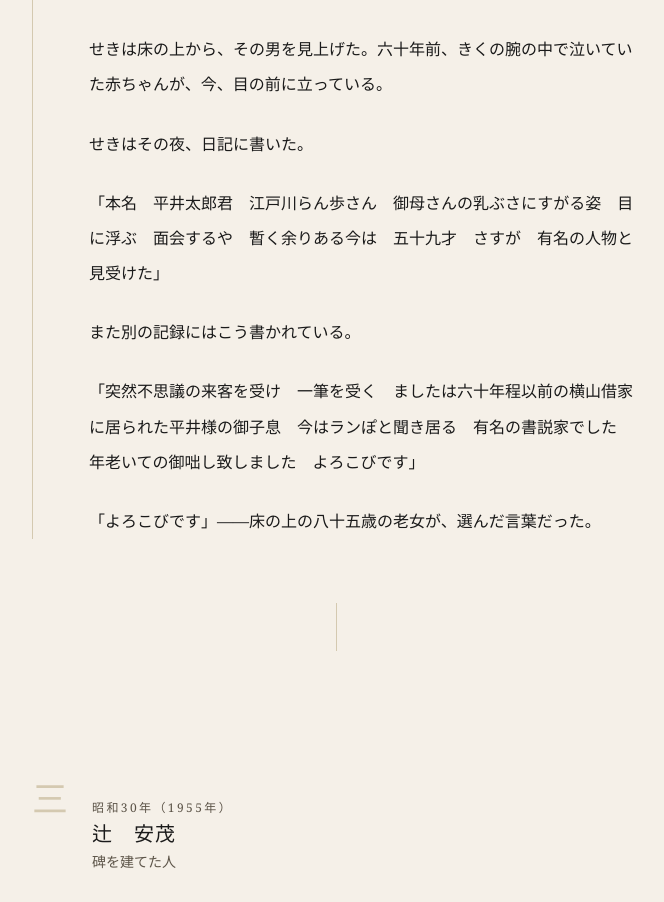
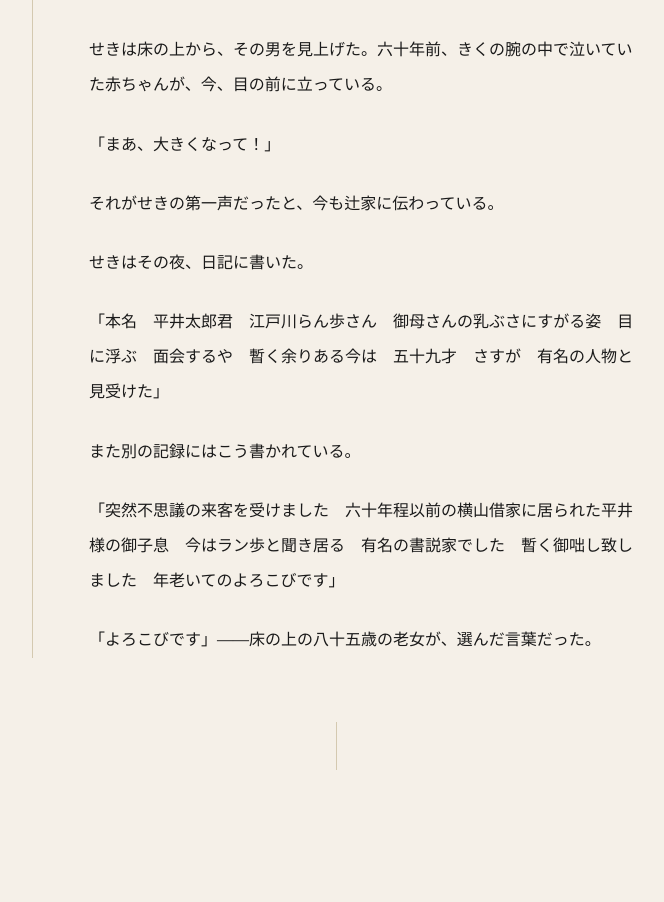
Before and after one commit to RampotoNabari/ranpo-museum, a Next.js app: page /story in a window 1280 px wide. Shown: the part 2200-3102 px from the top of the page, without its empty margins (304-968 px from the left). Built offline with nearby package versions, Linux system fonts and the light colour scheme.

Commit message:
せきの第一声を追加

```diff
--- a/app/story/page.tsx
+++ b/app/story/page.tsx
@@ -11,7 +11,11 @@ const generations = [
     year: "昭和27年（1952年）",
     name: "辻　せき",
     role: "乱歩と対面した人",
-    story: `せきは、横山よしへの娘である。\n\n明治二十七年、乱歩が生まれる半年ほど前、せきはすでに次女・ちかを産んでいた。乱歩の母・きくとせきは、同じ時期に赤ちゃんを持つ母同士として、親しく行き来していた。せきは、きくが乱歩に乳を与える姿を、間近で見ていた。\n\nその赤ちゃんが名張を去って、六十年が流れた。\n\nせきは辻愛之助の妻となり、新町173番地に移り住んだ。夫とともに辻酒店を営み、米焼酎を造った。その家は、乱歩が生まれた横山家の借家から、わずか五十メートルの場所だった。\n\n慶応三年（1867年）十二月二十一日生まれのせきは、昭和二十七年の秋、八十四歳になっていた。中風で半身不随となり、酒屋の離れ座敷に床を敷いて療養していた。上半身は達者で、頭もしっかりしていた。動かない足の代わりに、せきは手を動かし続けた。厚紙を芯に、布と綿で肉付けして立体に仕上げる。一体一体、小さな人形を作った。それが、せきの日々だった。\n\nその部屋に、突然、男が訪ねてきた。\n\n江戸川乱歩だった。\n\n「五十九になりました」と乱歩は言った。数え年で五十九。母に抱かれてこの町を去ったのが、数え年で二歳のことだから——そう乱歩は思っていた。だが実際には、年が明けて数えが増えただけで、名張を離れたのは生後わずか六ヶ月のことだった。\n\nせきは床の上から、その男を見上げた。六十年前、きくの腕の中で泣いていた赤ちゃんが、今、目の前に立っている。\n\nせきはその夜、日記に書いた。\n\n「本名　平井太郎君　江戸川らん歩さん　御母さんの乳ぶさにすがる姿　目に浮ぶ　面会するや　暫く余りある今は　五十九才　さすが　有名の人物と見受けた」\n\nまた別の記録にはこう書かれている。\n\n「突然不思議の来客を受け　一筆を受く　ましたは六十年程以前の横山借家に居られた平井様の御子息　今はランぽと聞き居る　有名の書説家でした　年老いての御咄し致しました　よろこびです」\n\n「よろこびです」——床の上の八十五歳の老女が、選んだ言葉だった。`,
+    story: `せきは、横山よしへの娘である。\n\n明治二十七年、乱歩が生まれる半年ほど前、せきはすでに次女・ちかを産んでいた。乱歩の母・きくとせきは、同じ時期に赤ちゃんを持つ母同士として、親しく行き来していた。せきは、きくが乱歩に乳を与える姿を、間近で見ていた。\n\nその赤ちゃんが名張を去って、六十年が流れた。\n\nせきは辻愛之助の妻となり、新町173番地に移り住んだ。夫とともに辻酒店を営み、米焼酎を造った。その家は、乱歩が生まれた横山家の借家から、わずか五十メートルの場所だった。\n\n慶応三年（1867年）十二月二十一日生まれのせきは、昭和二十七年の秋、八十四歳になっていた。中風で半身不随となり、酒屋の離れ座敷に床を敷いて療養していた。上半身は達者で、頭もしっかりしていた。動かない足の代わりに、せきは手を動かし続けた。厚紙を芯に、布と綿で肉付けして立体に仕上げる。一体一体、小さな人形を作った。それが、せきの日々だった。\n\nその部屋に、突然、男が訪ねてきた。\n\n江戸川乱歩だった。\n\n「五十九になりました」と乱歩は言った。数え年で五十九。母に抱かれてこの町を去ったのが、数え年で二歳のことだから——そう乱歩は思っていた。だが実際には、年が明けて数えが増えただけで、名張を離れたのは生後わずか六ヶ月のことだった。\n\nせきは床の上から、その男を見上げた。六十年前、きくの腕の中で泣いていた赤ちゃんが、今、目の前に立っている。
+
+「まあ、大きくなって！」
+
+それがせきの第一声だったと、今も辻家に伝わっている。\n\nせきはその夜、日記に書いた。\n\n「本名　平井太郎君　江戸川らん歩さん　御母さんの乳ぶさにすがる姿　目に浮ぶ　面会するや　暫く余りある今は　五十九才　さすが　有名の人物と見受けた」\n\nまた別の記録にはこう書かれている。\n\n「突然不思議の来客を受けました　六十年程以前の横山借家に居られた平井様の御子息　今はラン歩と聞き居る　有名の書説家でした　暫く御咄し致しました　年老いてのよろこびです」\n\n「よろこびです」——床の上の八十五歳の老女が、選んだ言葉だった。`,
   },
   {
     number: "三",
```
